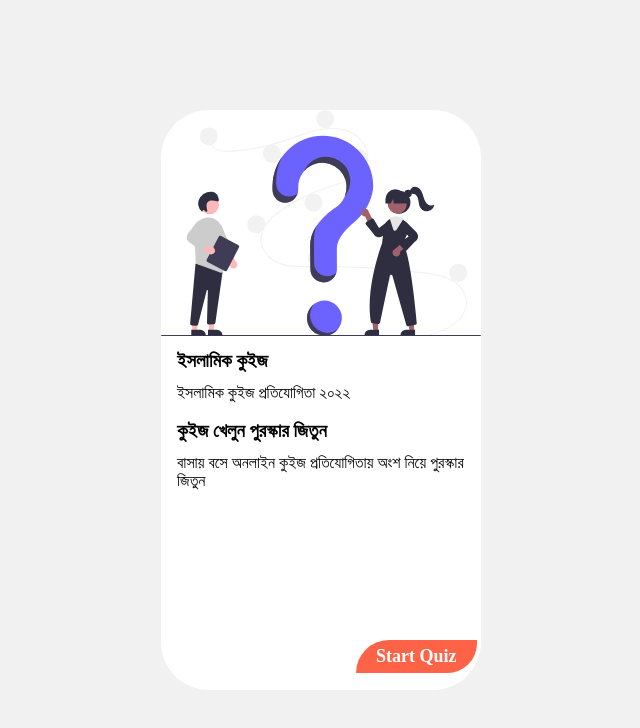
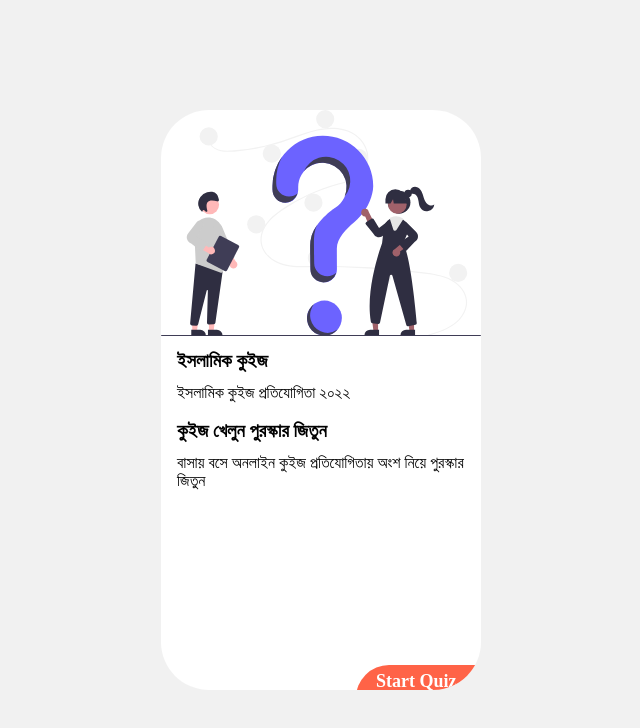
Before and after one commit to NasimSyl/quiz, a plain HTML site: page index.html in a window 1280 px wide. Shown: the whole page, without its empty margins (319-959 px from the left). Drawn offline with Linux system fonts and the light colour scheme.

Commit message:
Update style.css

```diff
--- a/style.css
+++ b/style.css
@@ -44,7 +44,7 @@ body {
 }
 .MyBtn{
     margin-left: 195px !important;
-    margin-top: 150px;
+    margin-top: 175px;
     width: 60%;
 
 }
```
